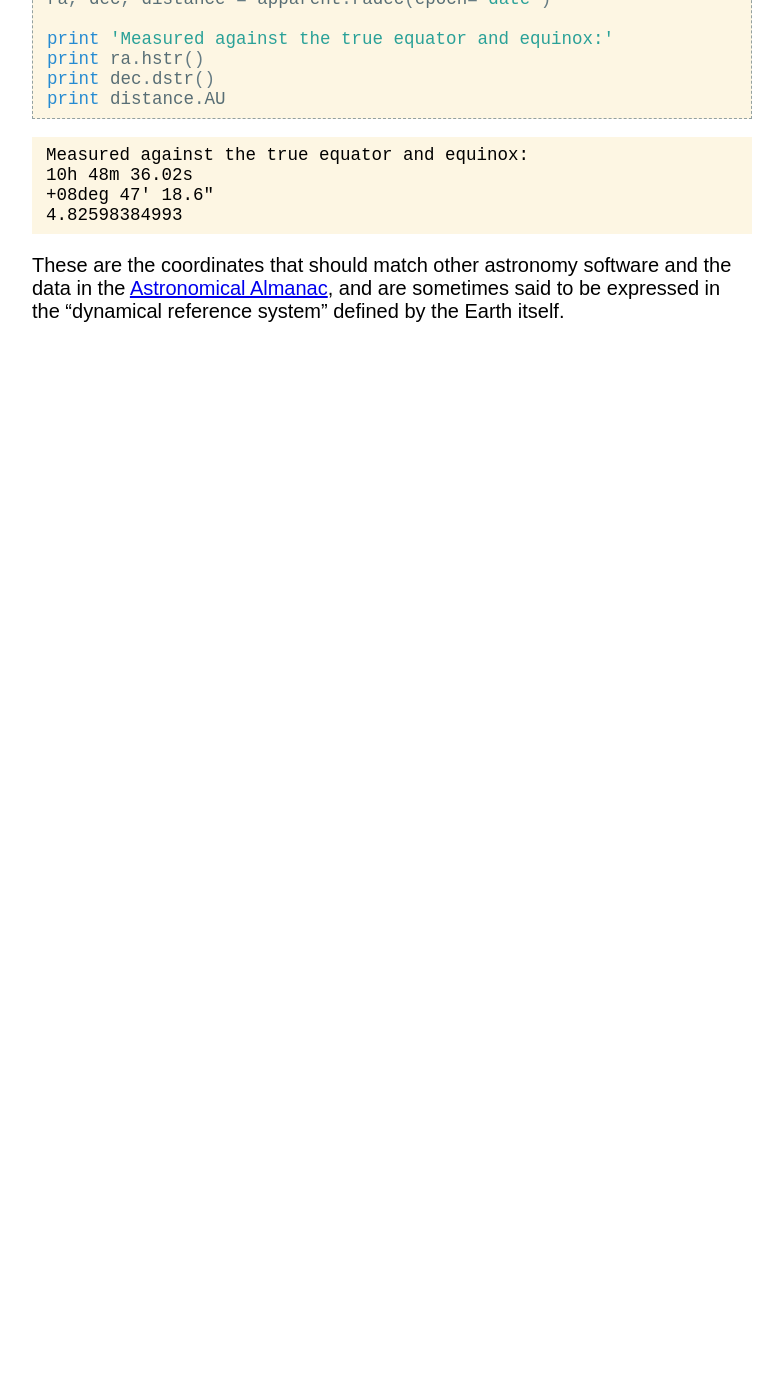
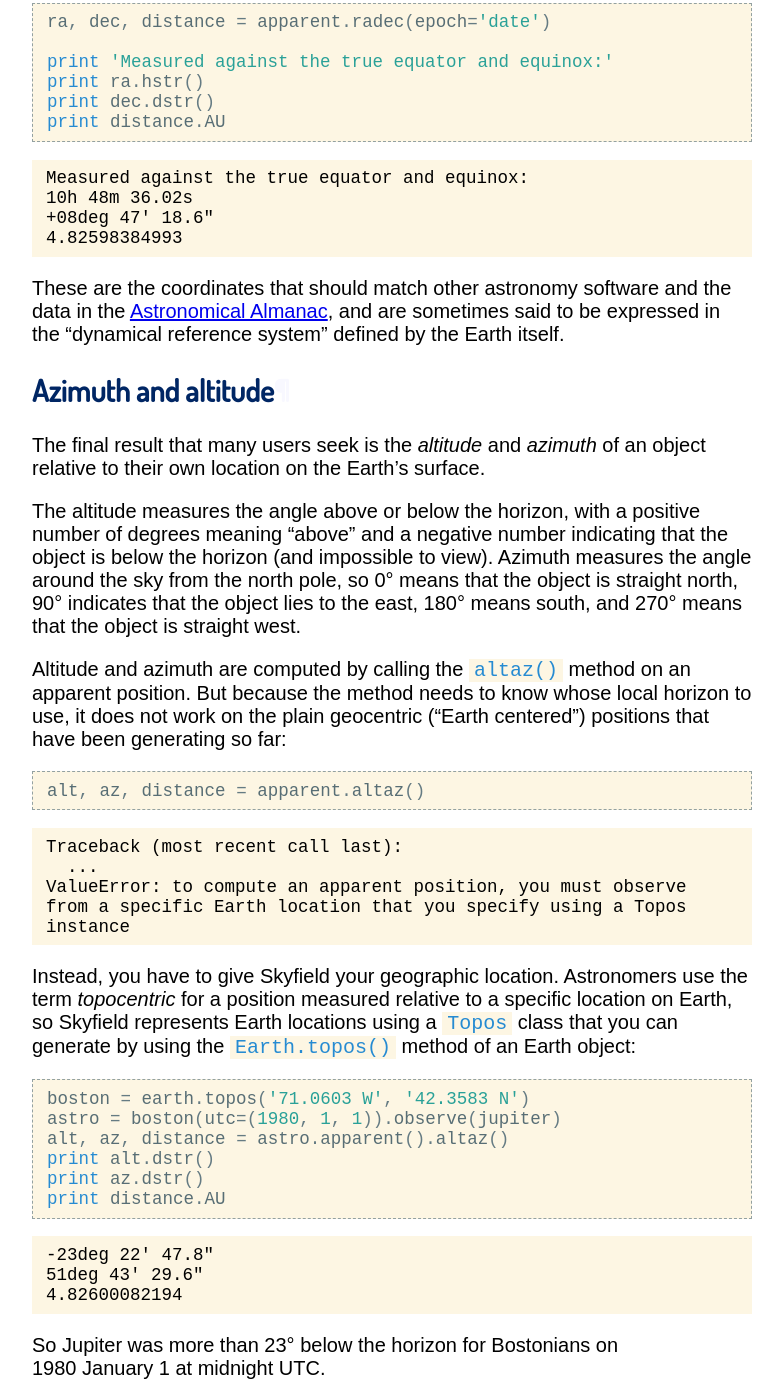
Before and after one commit to skyfielders/python-skyfield, a Sphinx documentation site: the page built from skyfield/documentation/positions.rst, in a window 1280 px wide and 1400 px high, scrolled down 4014 px. Shown: the whole window, without its empty margins (248-1031 px from the left). Built offline with Sphinx 7.4.7, drawn with Linux system fonts in a browser that asks for light colours; before the commit the page ends 4357 px from its top, so only the background shows below that; some of the changed text lies outside the part shown.

Commit message:
Explain altitude and azimuth

```diff
--- a/skyfield/documentation/positions.rst
+++ b/skyfield/documentation/positions.rst
@@ -225,7 +225,11 @@ in an almanac or by using other astronomy software.
 
 Instead, apparent positions are usually expressed
 relative to the Earth’s real orientation
-as its rolls and tumbles through space.
+as its rolls and tumbles through space —
+which, after all,
+is how right ascension and declination were defined
+through most of human history,
+before the invention of the ICRS axes.
 The Earth’s poles and equator move at least slightly every day,
 and move by very large amounts as years add up to centuries.
 
@@ -257,3 +261,61 @@ and the data in the
 `Astronomical Almanac <http://www.amazon.com/s/?_encoding=UTF8&camp=1789&creative=390957&field-keywords=astronomical%20almanac&linkCode=ur2&tag=letsdisthemat-20&url=search-alias%3Daps>`_,
 and are sometimes said to be expressed
 in the “dynamical reference system” defined by the Earth itself.
+
+Azimuth and altitude
+====================
+
+The final result that many users seek
+is the *altitude* and *azimuth* of an object
+relative to their own location on the Earth’s surface.
+
+The altitude measures the angle above or below the horizon,
+with a positive number of degrees meaning “above”
+and a negative number indicating that the object
+is below the horizon (and impossible to view).
+Azimuth measures the angle around the sky from the north pole,
+so 0° means that the object is straight north,
+90° indicates that the object lies to the east,
+180° means south, and 270° means that the object is straight west.
+
+Altitude and azimuth are computed
+by calling the :meth:`~Apparent.altaz()` method on an apparent position.
+But because the method needs to know whose local horizon to use,
+it does not work
+on the plain geocentric (“Earth centered”) positions
+that have been generating so far:
+
+.. testcode::
+
+    alt, az, distance = apparent.altaz()
+
+.. testoutput::
+
+    Traceback (most recent call last):
+      ...
+    ValueError: to compute an apparent position, you must observe from a specific Earth location that you specify using a Topos instance
+
+Instead, you have to give Skyfield your geographic location.
+Astronomers use the term *topocentric*
+for a position measured relative to a specific location on Earth,
+so Skyfield represents Earth locations using a :class:`Topos` class
+that you can generate by using the :meth:`Earth.topos` method
+of an Earth object:
+
+.. testcode::
+
+    boston = earth.topos('71.0603 W', '42.3583 N')
+    astro = boston(utc=(1980, 1, 1)).observe(jupiter)
+    alt, az, distance = astro.apparent().altaz()
+    print alt.dstr()
+    print az.dstr()
+    print distance.AU
+
+.. testoutput::
+
+    -23deg 22' 47.8"
+    51deg 43' 29.6"
+    4.82600082194
+
+So Jupiter was more than 23° below the horizon for Bostonians
+on 1980 January 1 at midnight UTC.
```
